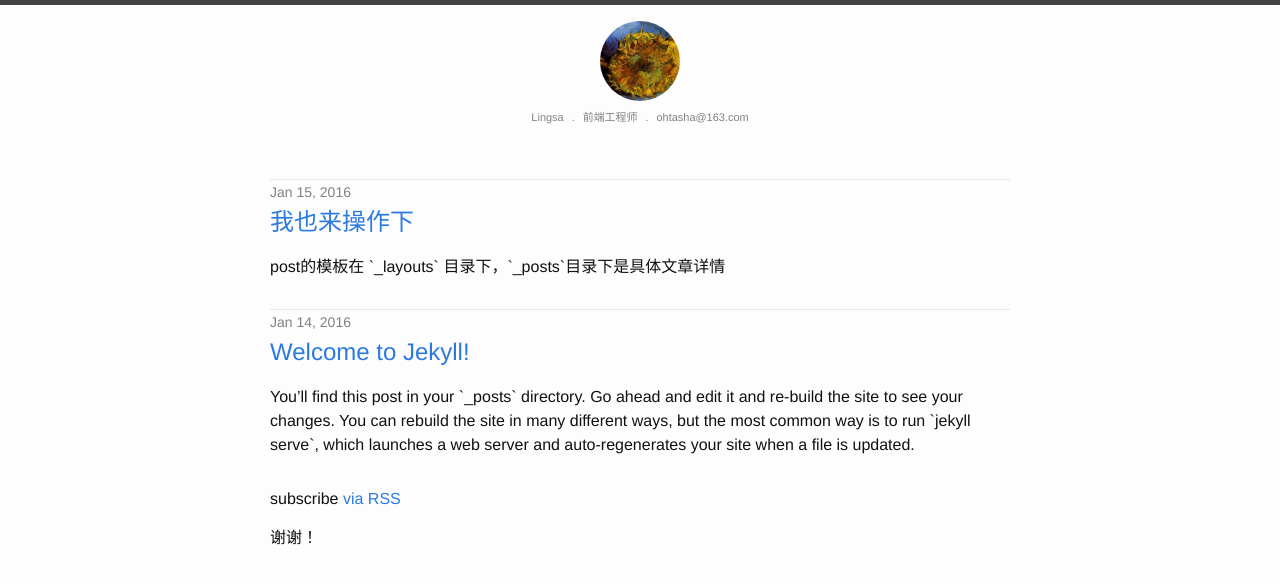
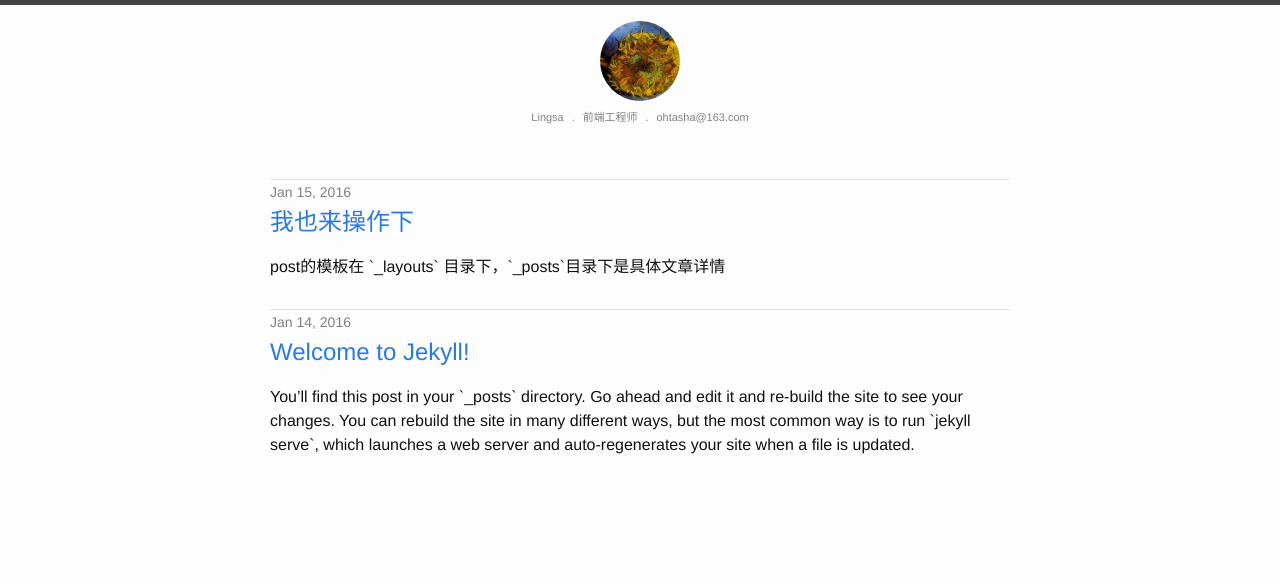
Before and after one commit to Lingsa/sundayBlog, a Jekyll site: the page built from index.html, in a window 1280 px wide. Shown: the top 584 px of the page. Built offline with Jekyll 4.4.1, drawn with Linux system fonts in a browser that asks for light colours.

Commit message:
消------

```diff
--- a/index.html
+++ b/index.html
@@ -19,7 +19,4 @@
     {% endfor %}
   </ul>
 
-  <p class="rss-subscribe">subscribe <a href="{{ "/feed.xml" | prepend: site.baseurl }}">via RSS</a></p>
-  <p>谢谢！</p>
-
 </div>
```
